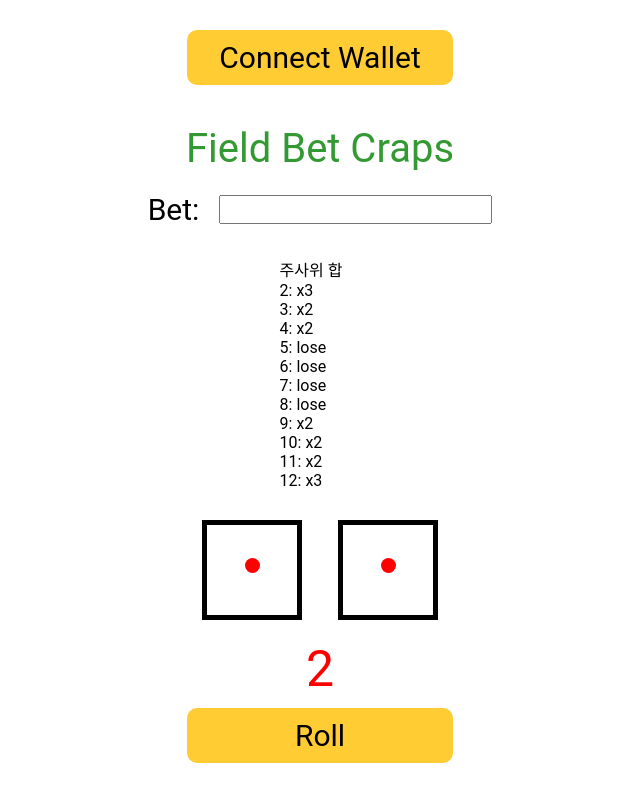
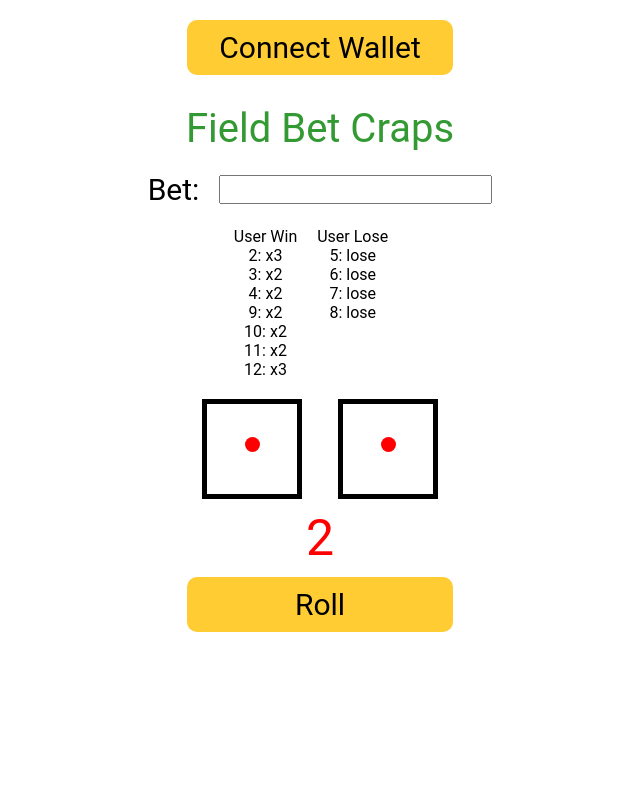
Before and after one commit to Generation-Foundation/Dapp-front, a Next.js app: page / in a window 1280 px wide. Shown: the whole page, without its empty margins (320-960 px from the left). Built offline with nearby package versions, Linux system fonts and the light colour scheme.

Commit message:
[Design] fix mainPage Design

```diff
--- a/src/components/units/main/main.container.tsx
+++ b/src/components/units/main/main.container.tsx
@@ -18,20 +18,18 @@ const MainContainer = () => {
   const [diceSum, setDiceSum] = useState<number>(2);
   const [contractWait, setContractWait] = useState(false);
 
-  const DiceResultArray = [
-    "주사위 합",
+  const winArray = [
+    "User Win",
     "2: x3",
     "3: x2",
     "4: x2",
-    "5: lose",
-    "6: lose",
-    "7: lose",
-    "8: lose",
     "9: x2",
     "10: x2",
     "11: x2",
     "12: x3",
   ];
+
+  const loseArray = ["User Lose", "5: lose", "6: lose", "7: lose", "8: lose"];
 
   const onChangeBettingPrice = (e: ChangeEvent<HTMLInputElement>) => {
     if (
@@ -102,7 +100,8 @@ const MainContainer = () => {
       dice2={dice2}
       diceSum={diceSum}
       contractWait={contractWait}
-      DiceResultArray={DiceResultArray}
+      winArray={winArray}
+      loseArray={loseArray}
       onChangeBettingPrice={onChangeBettingPrice}
       onClickConnectWallet={onClickConnectWallet}
       onClickRoll={onClickRoll}
--- a/src/components/units/main/main.presenter.tsx
+++ b/src/components/units/main/main.presenter.tsx
@@ -31,9 +31,16 @@ const MainPresenter = (props: IMainPresenterProps) => {
           <s.BettingInput onChange={props.onChangeBettingPrice} />
         </s.BettingContainer>
         <s.DiceResultContainer>
-          {props.DiceResultArray.map((el: string) => (
-            <s.DiceResult key={uuid()}>{el}</s.DiceResult>
-          ))}
+          <s.DiceResultBox>
+            {props.winArray.map((el: string) => (
+              <div key={uuid()}>{el}</div>
+            ))}
+          </s.DiceResultBox>
+          <s.DiceResultBox>
+            {props.loseArray.map((el: string) => (
+              <div key={uuid()}>{el}</div>
+            ))}
+          </s.DiceResultBox>
         </s.DiceResultContainer>
         <s.DiceContainer>
           <DiceComponent number={props.dice1} />
--- a/src/components/units/main/main.style.ts
+++ b/src/components/units/main/main.style.ts
@@ -6,7 +6,7 @@ export const Wrapper = styled.div`
   align-items: center;
   justify-content: center;
   margin: 0 auto;
-  padding: 30px 40px;
+  padding: 20px 40px;
   width: 100%;
 `;
 
@@ -27,7 +27,7 @@ export const Title = styled.div`
   flex-direction: row;
   align-items: center;
   justify-content: center;
-  margin-top: 40px;
+  margin-top: 30px;
   width: 100%;
   font-size: 40px;
   color: #339933;
@@ -56,21 +56,26 @@ export const BettingInput = styled.input`
 `;
 
 export const DiceResultContainer = styled.div`
-  margin-top: 30px;
+  margin-top: 20px;
   margin-left: -18px;
   display: flex;
-  flex-direction: column;
-  align-items: flex-start;
+  flex-direction: row;
+  justify-content: space-between;
+  gap: 20px;
 `;
 
-export const DiceResult = styled.div``;
+export const DiceResultBox = styled.div`
+  display: flex;
+  flex-direction: column;
+  align-items: center;
+`;
 
 export const DiceContainer = styled.div`
   display: flex;
   flex-direction: row;
   justify-content: space-between;
   width: 80%;
-  margin-top: 30px;
+  margin-top: 20px;
 `;
 
 export const Sum = styled.div`
@@ -78,7 +83,7 @@ export const Sum = styled.div`
   flex-direction: row;
   align-items: center;
   justify-content: center;
-  margin-top: 20px;
+  margin-top: 10px;
   margin-bottom: 10px;
   font-size: 50px;
   color: red;
--- a/src/components/units/main/main.types.ts
+++ b/src/components/units/main/main.types.ts
@@ -4,7 +4,8 @@ export interface IMainPresenterProps {
   dice2: number;
   diceSum: number;
   contractWait: boolean;
-  DiceResultArray: Array<string>;
+  winArray: Array<string>;
+  loseArray: Array<string>;
   onChangeBettingPrice: (e: ChangeEvent<HTMLInputElement>) => void;
   onClickConnectWallet: () => void;
   onClickRoll: () => void;
```
